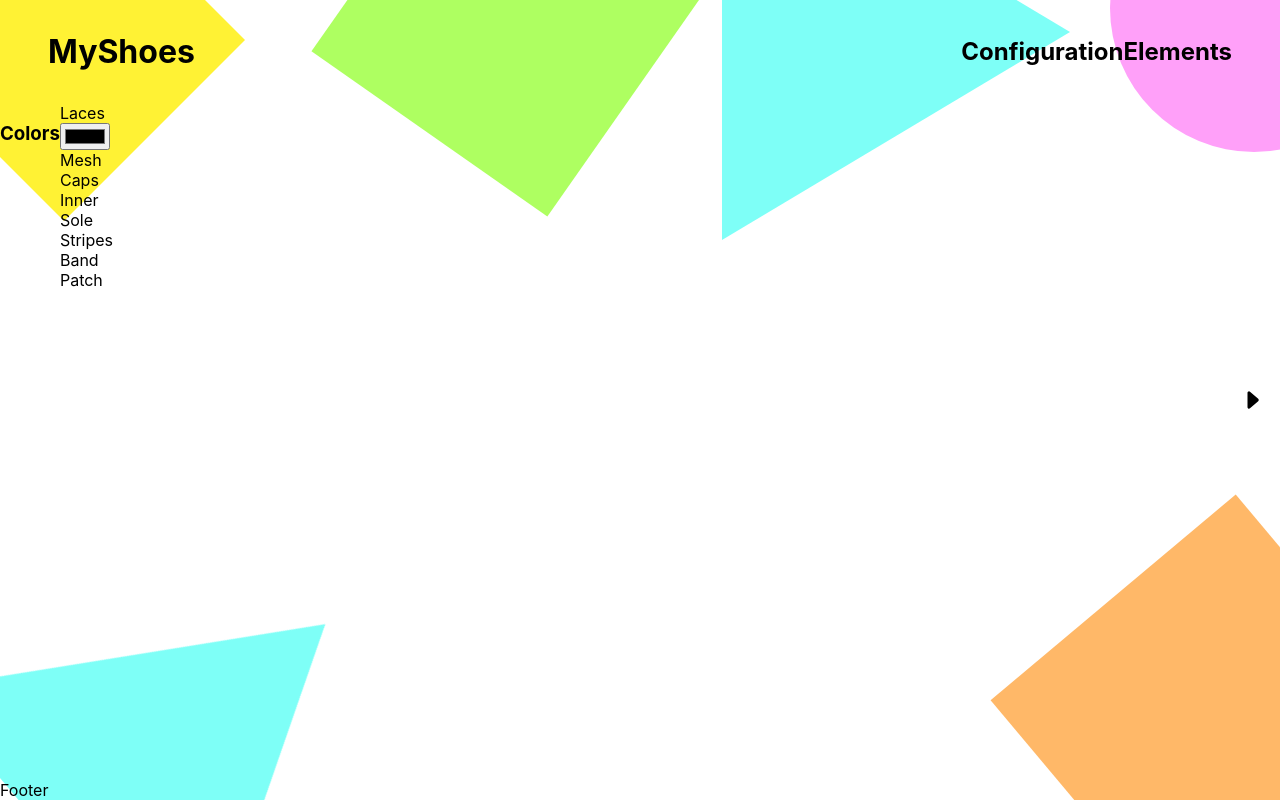
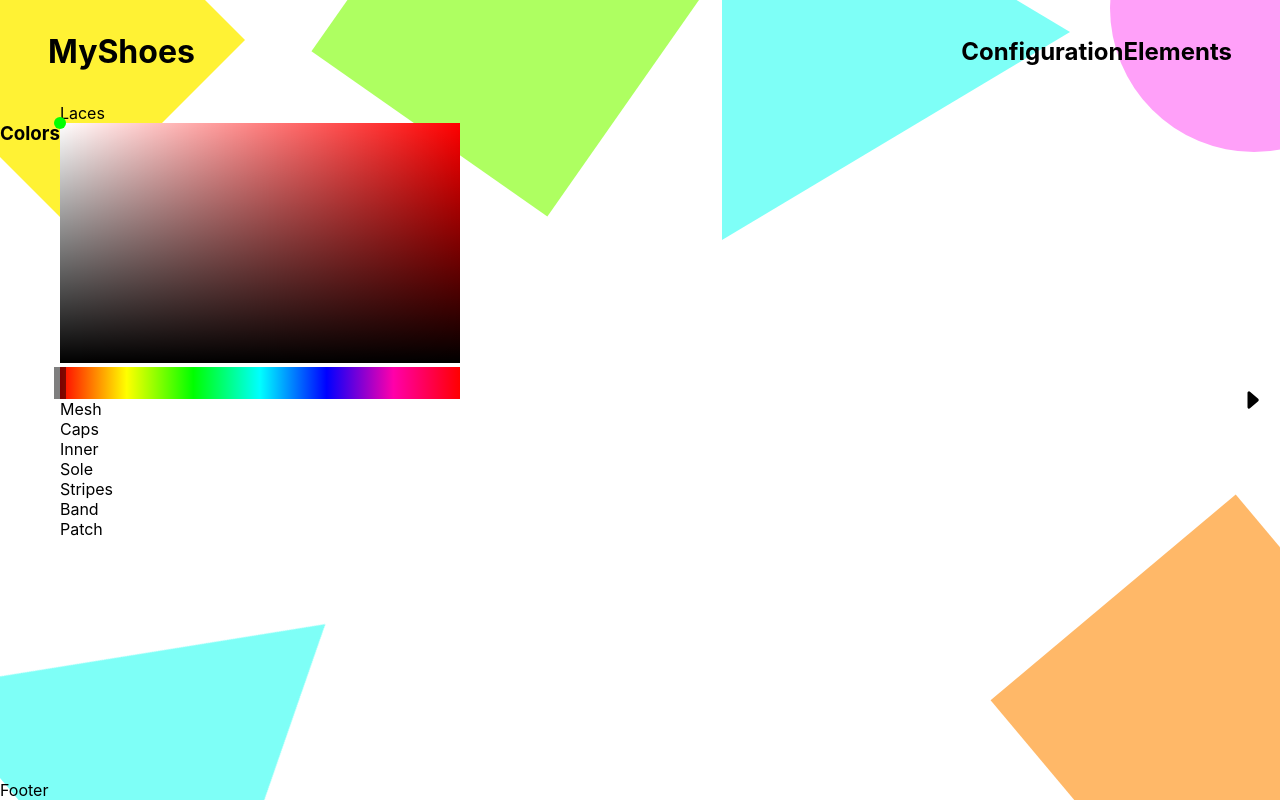
Before and after one commit to ManuelPuchner/medientechnik-sommerprojekt-2-klasse, a Next.js app: page /configurator/ConfigurationElements in a window 1280 px wide. Built offline with nearby package versions, Linux system fonts and the light colour scheme.

Commit message:
colorpicker now working

```diff
--- /dev/null
+++ b/components/colorpicker/HueSlider.jsx
@@ -0,0 +1,89 @@
+import styled from "styled-components";
+import { useRef } from "react";
+
+const HueSliderWrapper = styled.div`
+  position: relative;
+  height: 2rem;
+  width: 100%;
+  margin-top: 0.25rem;
+
+  background-image: linear-gradient(
+    to right,
+    hsl(0, 100%, 50%) 0%,
+    hsl(60, 100%, 50%) 16.67%,
+    hsl(120, 100%, 50%) 33.33%,
+    hsl(180, 100%, 50%) 50%,
+    hsl(240, 100%, 50%) 66.67%,
+    hsl(320, 100%, 50%) 83.33%,
+    hsl(360, 100%, 50%) 100%
+  );
+`;
+
+const HuePointer = styled.div`
+  position: absolute;
+  transform: translateX(-50%);
+  height: 100%;
+  width: 0.75rem;
+  opacity: 0.5;
+  background-color: #000;
+  cursor: pointer;
+`;
+
+function HueSlider({ hue, handleHueChange }) {
+  let isDragging = false;
+
+  const pointerRef = useRef();
+  const hueSliderRef = useRef();
+
+  const handleMouseMove = (e) => {
+    if (isDragging) {
+      let rect = hueSliderRef.current.getBoundingClientRect();
+      let posX = e.clientX - rect.left;
+
+      if (posX < 0) {
+        posX = 0;
+      } else if (posX > rect.width) {
+        posX = rect.width;
+      }
+
+      pointerRef.current.style.left = posX + "px";
+    }
+  };
+
+  const handleDrag = (e) => {
+    if (!isDragging) {
+      isDragging = true;
+    }
+  };
+
+  const handleMouseUp = (e) => {
+    isDragging = false;
+    let rect = hueSliderRef.current.getBoundingClientRect();
+    let posX = e.clientX - rect.left;
+
+    let hue = Math.round(getHue({ x: posX, width: rect.width }));
+    handleHueChange(e, hue);
+  };
+
+  const getHue = ({ x, width }) => {
+    let hue = (x / width) * 360;
+    if (hue < 0) {
+      hue = 0;
+    } else if (hue > 360) {
+      hue = 360;
+    }
+    return hue;
+  };
+
+  return (
+    <HueSliderWrapper ref={hueSliderRef} onMouseMove={handleMouseMove}>
+      <HuePointer
+        ref={pointerRef}
+        onMouseDown={handleDrag}
+        onMouseUp={handleMouseUp}
+      />
+    </HueSliderWrapper>
+  );
+}
+
+export default HueSlider;
--- a/components/colorpicker/index.jsx
+++ b/components/colorpicker/index.jsx
@@ -1,5 +1,9 @@
 import { useState, useRef } from "react";
 import styled from "styled-components";
+import { HSVtoHEX } from "utils/colorConversions";
+import {map} from "utils"
+
+import HueSlider from "./HueSlider";
 
 const ColorField = styled.div`
   position: relative;
@@ -30,6 +34,7 @@ const Pointer = styled.div`
   background-color: ${(props) => props.color};
   cursor: pointer;
 `;
+
 
 export function ColorPicker({ onChange }) {
   const [color, setColor] = useState("#ff0000");
@@ -69,31 +74,46 @@ export function ColorPicker({ onChange }) {
     }
   };
 
-  const map = (val, in_min, in_max, out_min, out_max) =>
-    ((val - in_min) * (out_max - out_min)) / (in_max - in_min) + out_min;
 
   const getColor = ({ x, y, width, height }) => {
-    console.log({x: x, y: y, width: width, height: height});
-    let s = map(x, 0, width, 0, 100);
-    let l = map(y, 0, height, 100, 0);
+    if (x > width) {
+      x = width;
+    } else if (x < 0) {
+      x = 0;
+    }
 
-    let hsl = `hsl(${hue}, ${s}%, ${l}%)`;
-    return hsl;
+    if (y > height) {
+      y = height;
+    } else if (y < 0) {
+      y = 0;
+    }
+
+    let s = map(x, 0, width, 0, 1);
+    let v = map(y, 0, height, 1, 0);
+    return [s, v];
   };
 
   const handleMouseUp = (e) => {
     isDragging = false;
     let rect = colorFieldRef.current.getBoundingClientRect();
-    let hsl = getColor({
+    let [s, v] = getColor({
       x: e.clientX - rect.left,
       y: e.clientY - rect.top,
       width: rect.width,
       height: rect.height,
     });
 
-    setColor(hsl);
-    onChange();
+    let hex = HSVtoHEX(hue, s, v);
+    setColor(hex);
+    onChange(hex);
+    // console.log("color change", {hue, s, v},{r, g, b}, hex)
   };
+
+  const handleHueChange = (e, _hue) => {
+    setHue(_hue);
+
+    console.log("hue change", _hue)
+  }
 
   return (
     <>
@@ -105,11 +125,12 @@ export function ColorPicker({ onChange }) {
         >
           <Pointer
             ref={pointerRef}
-            color={color}
+            color={"#00ff00"}
             onMouseDown={handleDrag}
             onMouseUp={handleMouseUp}
           />
         </ColorField>
+        <HueSlider hue={hue} handleHueChange={handleHueChange}/>
       </div>
     </>
   );
--- a/pages/configurator/ConfigurationElements.jsx
+++ b/pages/configurator/ConfigurationElements.jsx
@@ -19,15 +19,18 @@ export default function ConfigurationElements({ colors, setColors }) {
         <div>
           <InputWrapper>
             <label>Laces</label>
-            <input
+            {/* <input
               type="color"
               name=""
               id=""
               onChange={(e) => setColors({ ...colors, laces: e.target.value })}
+            /> */}
+            <ColorPicker
+              // onChange={(e) => setColors({ ...colors, laces: e.target.value })}
+              onChange={(color) => {
+                setColors({ ...colors, laces: color })
+              }}
             />
-            {/* <ColorPicker
-              onChange={(e) => setColors({ ...colors, laces: e.target.value })}
-            /> */}
           </InputWrapper>
           <InputWrapper>
             <label>Mesh</label>
--- a/pages/configurator/index.js
+++ b/pages/configurator/index.js
@@ -65,6 +65,7 @@ export default function Configurator() {
         />
       </Canvas>
       <ConfigurationElements colors={colors} setColors={setColors} />
+      <button style={{background: colors.laces}}>temp</button>
     </div>
   );
 }
--- /dev/null
+++ b/utils/colorConversions/HSLtoHEX.js
@@ -0,0 +1,14 @@
+function hslToHex(h, s, l) {
+  l /= 100;
+  const a = (s * Math.min(l, 1 - l)) / 100;
+  const f = (n) => {
+    const k = (n + h / 30) % 12;
+    const color = l - a * Math.max(Math.min(k - 3, 9 - k, 1), -1);
+    return Math.round(255 * color)
+      .toString(16)
+      .padStart(2, "0"); // convert to Hex and prefix "0" if needed
+  };
+  return `#${f(0)}${f(8)}${f(4)}`;
+}
+
+export default hslToHex;
--- /dev/null
+++ b/utils/colorConversions/HSVtoHEX.js
@@ -0,0 +1,50 @@
+function HSVtoRGB(h, s, v) {
+  var r, g, b, i, f, p, q, t;
+  if (arguments.length === 1) {
+    (s = h.s), (v = h.v), (h = h.h);
+  }
+  i = Math.floor(h * 6);
+  f = h * 6 - i;
+  p = v * (1 - s);
+  q = v * (1 - f * s);
+  t = v * (1 - (1 - f) * s);
+  switch (i % 6) {
+    case 0:
+      (r = v), (g = t), (b = p);
+      break;
+    case 1:
+      (r = q), (g = v), (b = p);
+      break;
+    case 2:
+      (r = p), (g = v), (b = t);
+      break;
+    case 3:
+      (r = p), (g = q), (b = v);
+      break;
+    case 4:
+      (r = t), (g = p), (b = v);
+      break;
+    case 5:
+      (r = v), (g = p), (b = q);
+      break;
+  }
+  return {
+    r: Math.round(r * 255),
+    g: Math.round(g * 255),
+    b: Math.round(b * 255),
+  };
+}
+
+function HSVtoHEX(h, s, v) {
+  let rgb = HSVtoRGB(h/360, s, v);
+  let r = rgb.r.toString(16);
+  let g = rgb.g.toString(16);
+  let b = rgb.b.toString(16);
+  if (r.length == 1) r = "0" + r;
+  if (g.length == 1) g = "0" + g;
+  if (b.length == 1) b = "0" + b;
+  return "#" + r + g + b;
+}
+
+
+export default HSVtoHEX;
--- /dev/null
+++ b/utils/colorConversions/HSVtoHSL.js
@@ -0,0 +1,6 @@
+const hsvToHsl = (h, s, v, l = v * (1 - s / 2)) => [
+  h,
+  l === 0 || l === 1 ? 0 : (v - l) / Math.min(l, 1 - l),
+  l,
+];
+export default hsvToHsl;
--- /dev/null
+++ b/utils/colorConversions/RGBtoHEX.js
@@ -0,0 +1,3 @@
+export default function RGBtoHEX(r, g, b){
+  return "#" + ((1 << 24) + (r << 16) + (g << 8) + b).toString(16).slice(1);
+};
--- /dev/null
+++ b/utils/colorConversions/index.js
@@ -0,0 +1,11 @@
+import HSLtoHEX from "./HSLtoHEX";
+import HSVtoHEX from "./HSVtoHEX";
+import HSVtoHSL from "./HSVtoHSL";
+import RGBtoHEX from "./RGBtoHEX";
+
+export {
+  HSLtoHEX,
+  HSVtoHEX,
+  HSVtoHSL,
+  RGBtoHEX,
+}
--- /dev/null
+++ b/utils/index.js
@@ -0,0 +1,2 @@
+import map from "./map";
+export { map };
--- /dev/null
+++ b/utils/map.js
@@ -0,0 +1,3 @@
+const map = (val, in_min, in_max, out_min, out_max) =>
+  ((val - in_min) * (out_max - out_min)) / (in_max - in_min) + out_min;
+export default map;
```
Also changed, not shown: .babelrc.
